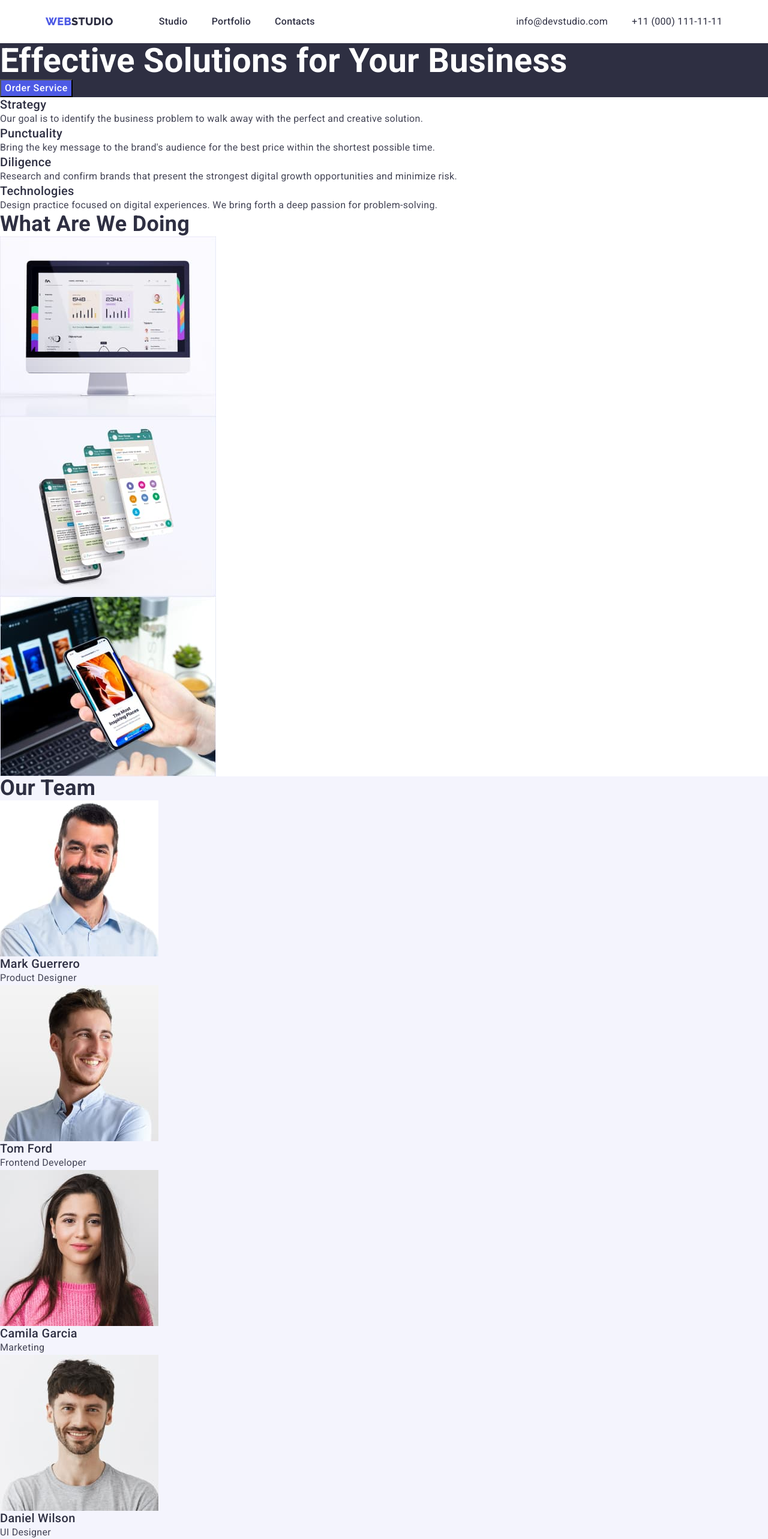
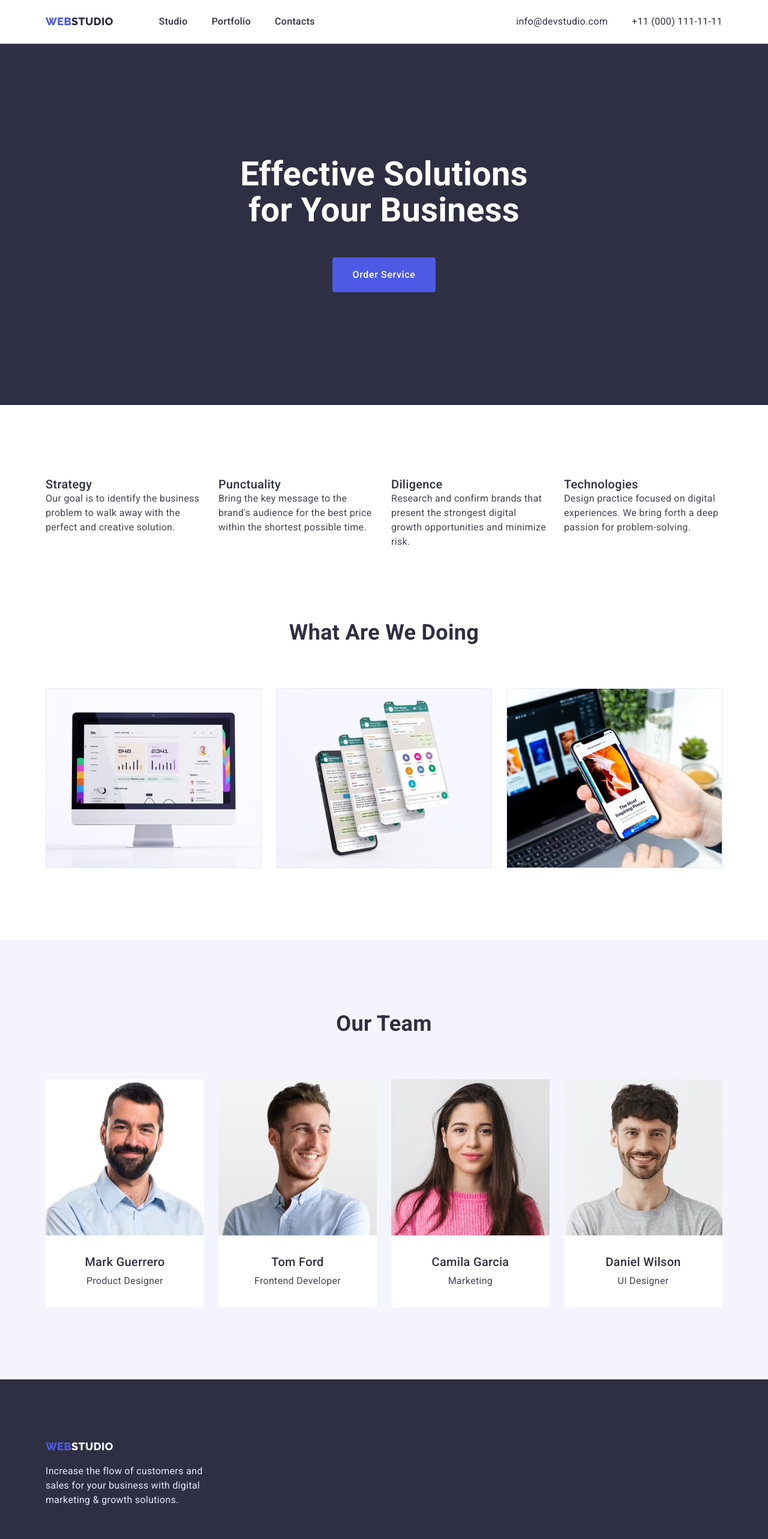
Before and after one commit to VorontsovaYulia/goit-markup-hw-03, a plain HTML site: page index.html in a window 1280 px wide. Shown: the top 2565 px of the page at 60% size. Drawn offline with nearby package versions, Linux system fonts and the light colour scheme.

Commit message:
finished module flex

```diff
--- a/css/styles.css
+++ b/css/styles.css
@@ -33,6 +33,8 @@ ul {
 
 img {
   display: block;
+  max-width: 100%;
+  height: auto;
 }
 
 .list {
@@ -54,11 +56,13 @@ body {
 }
 
 .container {
-  width: 1158px;
-  margin-left: auto;
-  margin-right: auto;
-  padding-left: 15px;
-  padding-right: 15px;
+  max-width: 1158px;
+  padding: 0 15px;
+  margin: 0 auto;
+}
+.section {
+  padding-top: 120px;
+  padding-bottom: 120px;
 }
 
 /* ----------Header---------- */
@@ -91,24 +95,32 @@ body {
   margin-right: 40px;
 }
 
+.logo {
+  margin-right: 76px;
+  padding-top: 24px;
+  padding-bottom: 24px;
+}
+
 .first-logo {
   font-family: 'Raleway', sans-serif;
   font-weight: 800;
   font-size: 18px;
   line-height: 1.33;
   text-transform: uppercase;
-  margin-right: 76px;
-  padding-top: 24px;
-  padding-bottom: 24px;
 
   color: var(--secondary-text-color);
 }
 
 .second-logo {
+  padding-top: 24px;
+  padding-bottom: 24px;
+
   color: var(--title-text-color-and-background);
 }
 .header-menu-link {
   font-weight: 500;
+  padding-top: 24px;
+  padding-bottom: 24px;
 
   color: var(--title-text-color-and-background);
 }
@@ -119,6 +131,9 @@ body {
 }
 
 .contact {
+  padding-top: 24px;
+  padding-bottom: 24px;
+
   font-style: normal;
   color: var(--title-text-color-and-background);
 }
@@ -128,13 +143,26 @@ body {
   color: var(--accent-color);
 }
 
+.header {
+  border-bottom: 1px solid var(--color-cornflower);
+}
+
 /* ----------Hero---------- */
 
 .hero {
+  text-align: center;
+  padding-top: 188px;
+  padding-bottom: 188px;
+
   background: var(--title-text-color-and-background);
 }
 
 .hero-title {
+  width: 496px;
+  margin-right: auto;
+  margin-left: auto;
+  margin-bottom: 48px;
+
   font-weight: 700;
   font-size: 56px;
   line-height: 1.07;
@@ -149,6 +177,10 @@ body {
   line-height: 1.5;
   letter-spacing: 0.04em;
   cursor: pointer;
+
+  padding: 16px 32px;
+  border-radius: 4px;
+  border: 1px solid transparent;
 
   background-color: var(--secondary-text-color);
   color: var(--white-color);
@@ -186,10 +218,58 @@ body {
   color: var(--primary-text-color);
 }
 
-/* ----------Section Actions - Section Team---------- */
+.advantages-list {
+  display: flex;
+  flex-wrap: wrap;
+  gap: 24px;
+}
+
+.advantages-list-scroll {
+  flex-basis: calc((100% - 72px) / 4);
+}
+
+/* ----------Section Actions---------- */
+
+.actions {
+  text-align: center;
+  padding-bottom: 120px;
+}
+
+.actions-list {
+  display: flex;
+  flex-wrap: wrap;
+  gap: 24px;
+}
+
+.actions-photo {
+  flex-basis: calc((100% - 48px) / 3);
+}
+
+/* ----------Section Team---------- */
 
 .team {
+  text-align: center;
   background-color: var(--color-cloud);
+}
+
+.employees {
+  display: flex;
+  flex-wrap: wrap;
+  gap: 24px;
+}
+
+.employees-cards {
+  flex-basis: calc((100% - 72px) / 4);
+}
+
+.employees-cards-box {
+  padding: 32px;
+
+  background-color: var(--white-color);
+}
+
+.employees-title {
+  margin-bottom: 8px;
 }
 
 .second-title {
@@ -198,23 +278,59 @@ body {
   line-height: 1.11;
   text-transform: capitalize;
 
+  margin-bottom: 72px;
+
   color: var(--title-text-color-and-background);
 }
 
 /* ----------Section Footer---------- */
 
 .footer {
+  padding-top: 100px;
+  padding-bottom: 100px;
+
   background-color: var(--title-text-color-and-background);
 }
+
 .second-logo-footer {
   color: var(--color-cloud);
 }
 
 .footer-text {
+  width: 264px;
+  margin-top: 16px;
+
   color: var(--color-cornflower);
 }
 
 /* ----------Section Portfolio---------- */
+
+.btn-list {
+  display: flex;
+  flex-wrap: wrap;
+  gap: 24px;
+  justify-content: center;
+  padding-top: 96px;
+  margin-bottom: 72px;
+}
+
+.portfolio-list {
+  display: flex;
+  flex-wrap: wrap;
+  column-gap: 24px;
+  row-gap: 48px;
+  padding-bottom: 120px;
+}
+
+.portfolio-cards-box {
+  border: 1px solid var(--color-cornflower);
+  border-top: none;
+  padding: 32px 16px;
+}
+
+.portfolio-title {
+  margin-bottom: 8px;
+}
 
 .portfolio-btn {
   font-family: inherit;
@@ -223,6 +339,10 @@ body {
   line-height: 1.5;
   letter-spacing: 0.04em;
   cursor: pointer;
+
+  border: transparent;
+  padding: 12px 24px;
+  border-radius: 4px;
 
   background-color: var(--color-cloud);
   color: var(--secondary-text-color);
--- a/index.html
+++ b/index.html
@@ -24,7 +24,7 @@
     <header class="header">
       <div class="container header-container">
         <nav class="header-nav">
-          <a class="first-logo link" href="./index.html"
+          <a class="first-logo logo link" href="./index.html"
             >Web<span class="second-logo link">Studio</span></a
           >
           <ul class="header-menu list">
@@ -60,37 +60,40 @@
     <main>
       <!--Section Hero-->
       <section class="hero">
+        <div class="container">
           <h1 class="hero-title">Effective Solutions for Your Business</h1>
           <button class="hero-btn" type="button">Order Service</button>
+        </div>
       </section>
       <!--/Section Hero-->
 
       <!--Section Advantages-->
-      <section class="advantages">
+      <section class="advantages section">
+        <div class="container">
           <h2 class="visually-hidden">Advantages</h2>
-        <ul class="list">
-          <li>
+          <ul class="advantages-list list">
+            <li class="advantages-list-scroll">
               <h3 class="title">Strategy</h3>
               <p class="text">
-              Our goal is to identify the business problem to walk away with the
-              perfect and creative solution.
+                Our goal is to identify the business problem to walk away with
+                the perfect and creative solution.
               </p>
             </li>
-          <li>
+            <li class="advantages-list-scroll">
               <h3 class="title">Punctuality</h3>
               <p class="text">
                 Bring the key message to the brand's audience for the best price
                 within the shortest possible time.
               </p>
             </li>
-          <li>
+            <li class="advantages-list-scroll">
               <h3 class="title">Diligence</h3>
               <p class="text">
                 Research and confirm brands that present the strongest digital
                 growth opportunities and minimize risk.
               </p>
             </li>
-          <li>
+            <li class="advantages-list-scroll">
               <h3 class="title">Technologies</h3>
               <p class="text">
                 Design practice focused on digital experiences. We bring forth a
@@ -98,14 +101,16 @@
               </p>
             </li>
           </ul>
+        </div>
       </section>
       <!--/Section Advantages-->
 
       <!--Section Actions-->
-      <section>
+      <section class="actions">
+        <div class="container">
           <h2 class="second-title">What are we doing</h2>
-        <ul class="list">
-          <li>
+          <ul class="actions-list list">
+            <li class="actions-photo">
               <img
                 src="./images/images1.jpg"
                 alt="PS application"
@@ -113,7 +118,7 @@
                 height="300"
               />
             </li>
-          <li>
+            <li class="actions-photo">
               <img
                 src="./images/images2.jpg"
                 alt="Phone application"
@@ -121,7 +126,7 @@
                 height="300"
               />
             </li>
-          <li>
+            <li class="actions-photo">
               <img
                 src="./images/images3.jpg"
                 alt="WEB application"
@@ -130,66 +135,79 @@
               />
             </li>
           </ul>
+        </div>
       </section>
       <!--/Section Actions-->
 
       <!--Section Team-->
-      <section class="team">
+      <section class="team section">
+        <div class="container">
           <h2 class="second-title">Our Team</h2>
-        <ul class="list">
-          <li>
+          <ul class="employees list">
+            <li class="employees-cards">
               <img
                 src="./images/photo_1.jpg"
                 alt="Photo Mark Guerrero"
                 width="264"
                 height="260"
               />
-            <h3 class="title">Mark Guerrero</h3>
+              <div class="employees-cards-box">
+                <h3 class="employees-title title">Mark Guerrero</h3>
                 <p>Product Designer</p>
+              </div>
             </li>
-          <li>
+            <li class="employees-cards">
               <img
                 src="./images/photo_2.jpg"
                 alt="Photo Tom Ford"
                 width="264"
                 height="260"
               />
-            <h3 class="title">Tom Ford</h3>
+              <div class="employees-cards-box">
+                <h3 class="employees-title title">Tom Ford</h3>
                 <p>Frontend Developer</p>
+              </div>
             </li>
-          <li>
+            <li class="employees-cards">
               <img
                 src="./images/photo_3.jpg"
                 alt="Photo Camila Garcia"
                 width="264"
                 height="260"
               />
-            <h3 class="title">Camila Garcia</h3>
+              <div class="employees-cards-box">
+                <h3 class="employees-title title">Camila Garcia</h3>
                 <p>Marketing</p>
+              </div>
             </li>
-          <li>
+            <li class="employees-cards">
               <img
                 src="./images/photo_4.jpg"
                 alt="Photo Daniel Wilson"
                 width="264"
                 height="260"
               />
-            <h3 class="title">Daniel Wilson</h3>
+              <div class="employees-cards-box">
+                <h3 class="employees-title title">Daniel Wilson</h3>
                 <p>UI Designer</p>
+              </div>
             </li>
           </ul>
+        </div>
       </section>
       <!--/Section Team-->
     </main>
     <!--Section Footer-->
     <footer class="footer">
+      <div class="container">
         <a class="first-logo link" href="./index.html"
           >Web<span class="second-logo-footer link">Studio</span></a
         >
         <p class="footer-text">
-        Increase the flow of customers and sales for your business with digital
-        marketing & growth solutions.
+          Increase the flow of customers and sales for your business with
+          digital marketing & growth solutions.
         </p>
+      </div>
     </footer>
     <!--/Section Footer-->
   </body>
```
Also changed, not shown: portfolio.html (+56 -26 lines). Lines whose indentation alone changed are shown as unchanged.
